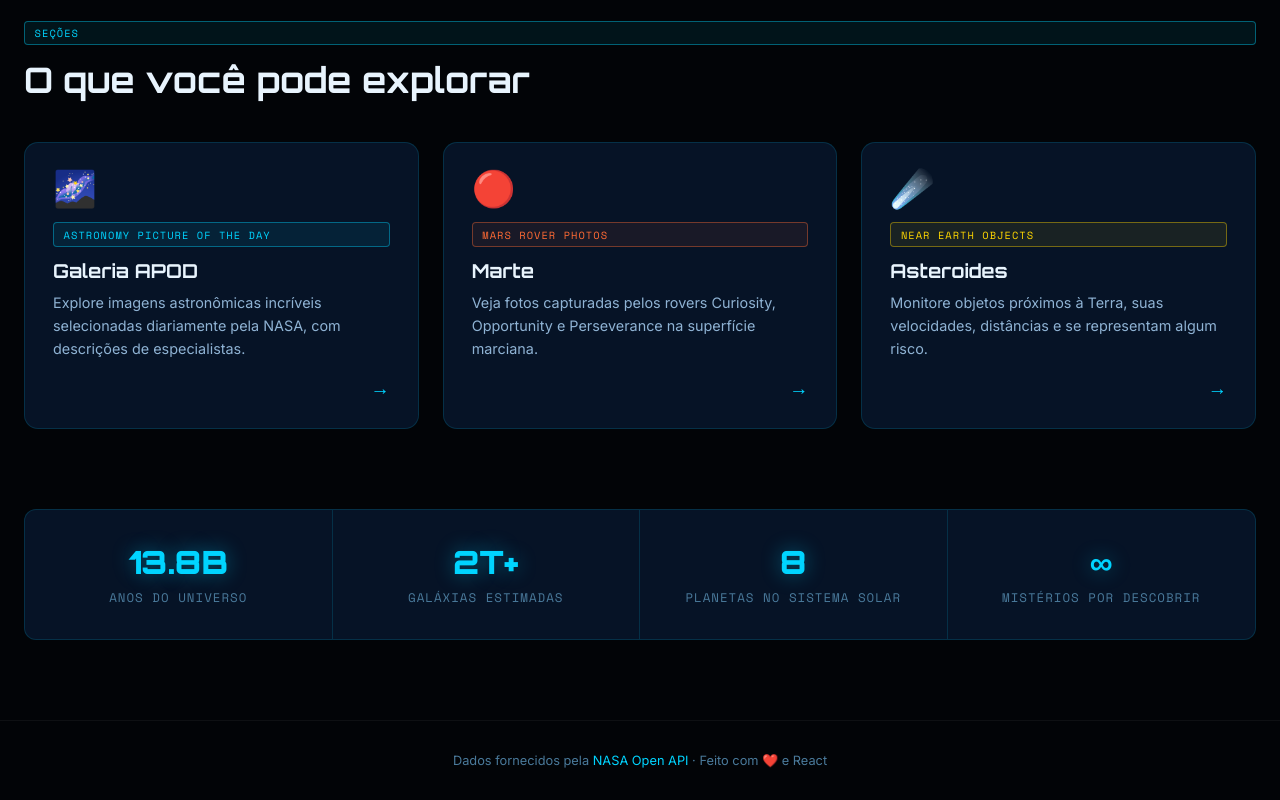
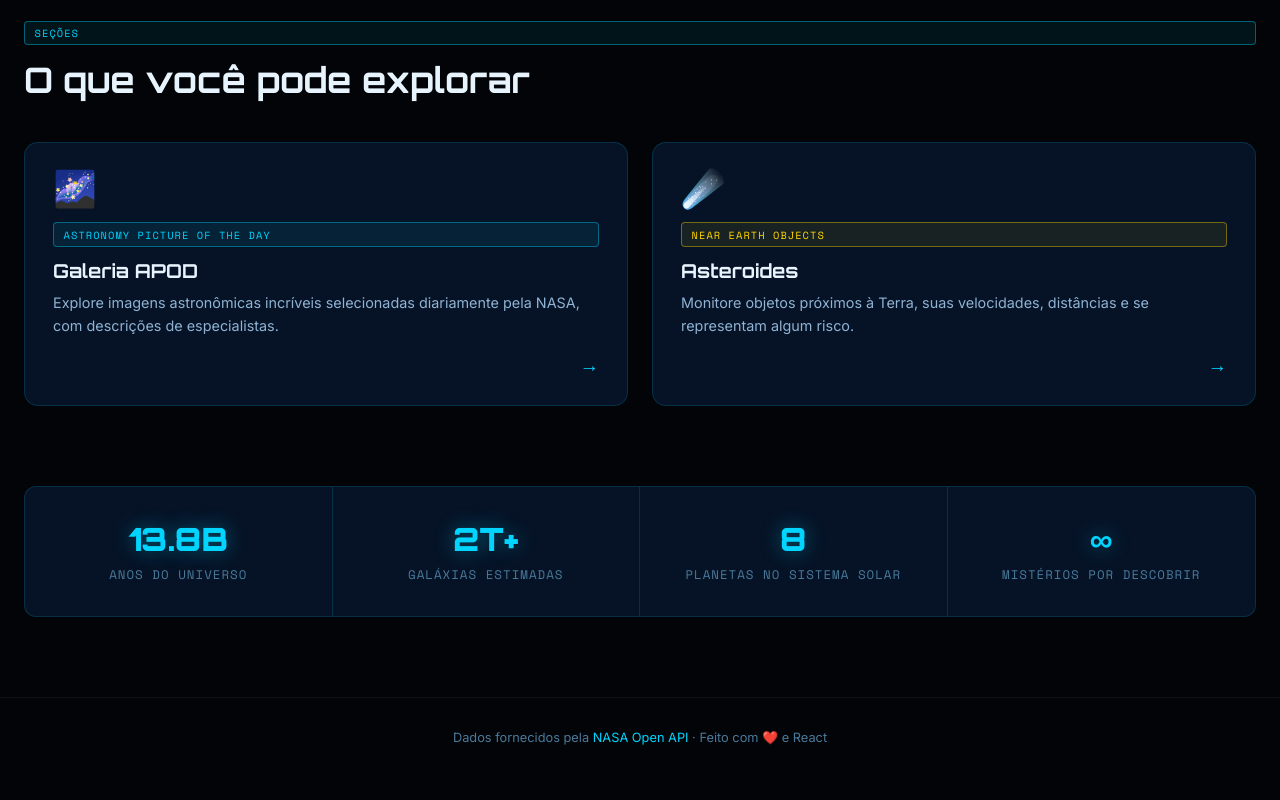
Before and after one commit to edson684/Trabalho-aplica-o-REACT-, a React (Vite) app: page / in a window 1280 px wide. Shown: the part 837-1637 px from the top of the page. After the commit the page ends 1614 px from the top, so only its background shows below. Built offline with nearby package versions, Linux system fonts and the light colour scheme.

Commit message:
Remove Mars rover section from Home.jsx
Removed Mars rover section from the Home page.

```diff
--- a/src/pages/Home.jsx
+++ b/src/pages/Home.jsx
@@ -9,14 +9,6 @@ const features = [
     desc: 'Explore imagens astronômicas incríveis selecionadas diariamente pela NASA, com descrições de especialistas.',
     link: '/apod',
     color: 'cyan',
-  },
-  {
-    icon: '🔴',
-    title: 'Marte',
-    subtitle: 'Mars Rover Photos',
-    desc: 'Veja fotos capturadas pelos rovers Curiosity, Opportunity e Perseverance na superfície marciana.',
-    link: '/mars',
-    color: 'orange',
   },
   {
     icon: '☄️',
```
